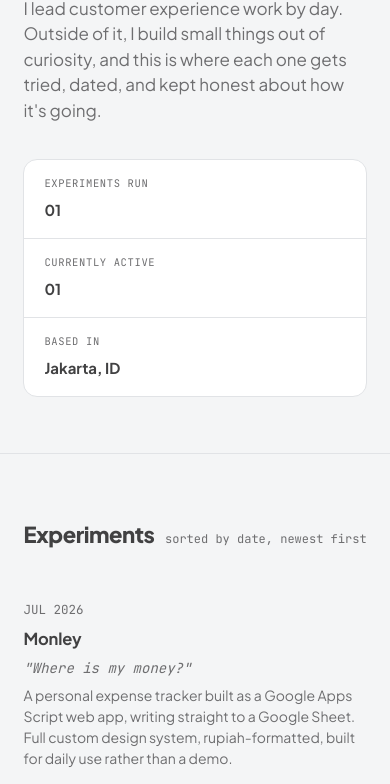
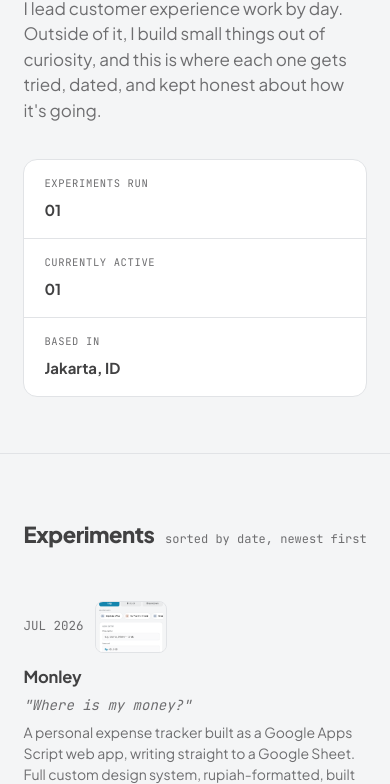
Before and after one commit to wknproject/wknproject, a plain HTML site: page index.html in a window 390 px wide. Shown: the part 316-1100 px from the top of the page. Drawn offline with Linux system fonts and the light colour scheme.

Commit message:
Add files via upload

```diff
--- a/index.html
+++ b/index.html
@@ -94,11 +94,17 @@
 
   /* LEDGER ENTRIES */
   .entry{
-    display:grid;grid-template-columns:100px 1fr auto;gap:20px;align-items:center;
+    display:grid;grid-template-columns:100px 1fr auto;gap:20px;align-items:start;
     padding:22px 0;border-bottom:1px solid var(--line);
   }
   .entry:first-child{border-top:1px solid var(--line);}
   .entry .date{font-family:'JetBrains Mono',monospace;font-size:12.5px;color:var(--ink-soft);}
+  .entry-meta{display:flex;flex-direction:column;gap:12px;align-items:flex-start;}
+  .entry-thumb{
+    width:100px;height:72px;border-radius:8px;overflow:hidden;
+    background:var(--line);border:1px solid var(--line);flex-shrink:0;
+  }
+  .entry-thumb img{width:100%;height:100%;object-fit:cover;display:block;}
   .entry .title{font-weight:700;font-size:16.5px;margin-bottom:6px;letter-spacing:-0.01em;}
   .entry .desc{font-size:14px;color:var(--ink-soft);max-width:460px;}
   .materials-label{
@@ -178,8 +184,9 @@
     .ledger-strip{flex-direction:column;}
     .ledger-strip .cell{border-right:none;border-bottom:1px solid var(--line);}
     .ledger-strip .cell:last-child{border-bottom:none;}
-    .entry{grid-template-columns:1fr;gap:8px;}
-    .entry .date{order:-1;}
+    .entry{grid-template-columns:1fr;gap:12px;}
+    .entry-meta{order:-1;flex-direction:row;align-items:center;gap:12px;}
+    .entry-thumb{width:72px;height:52px;}
     .navlinks{display:none;}
   }
 </style>
@@ -227,7 +234,12 @@
   </div>
 
   <div class="entry">
-    <div class="date">JUL 2026</div>
+    <div class="entry-meta">
+      <div class="date">JUL 2026</div>
+      <div class="entry-thumb">
+        <img src="images/monley-log-hd.png" alt="Monley preview">
+      </div>
+    </div>
     <div>
       <div class="title">Monley</div>
       <div class="desc mono" style="font-style:italic;margin-bottom:6px;">"Where is my money?"</div>
```
